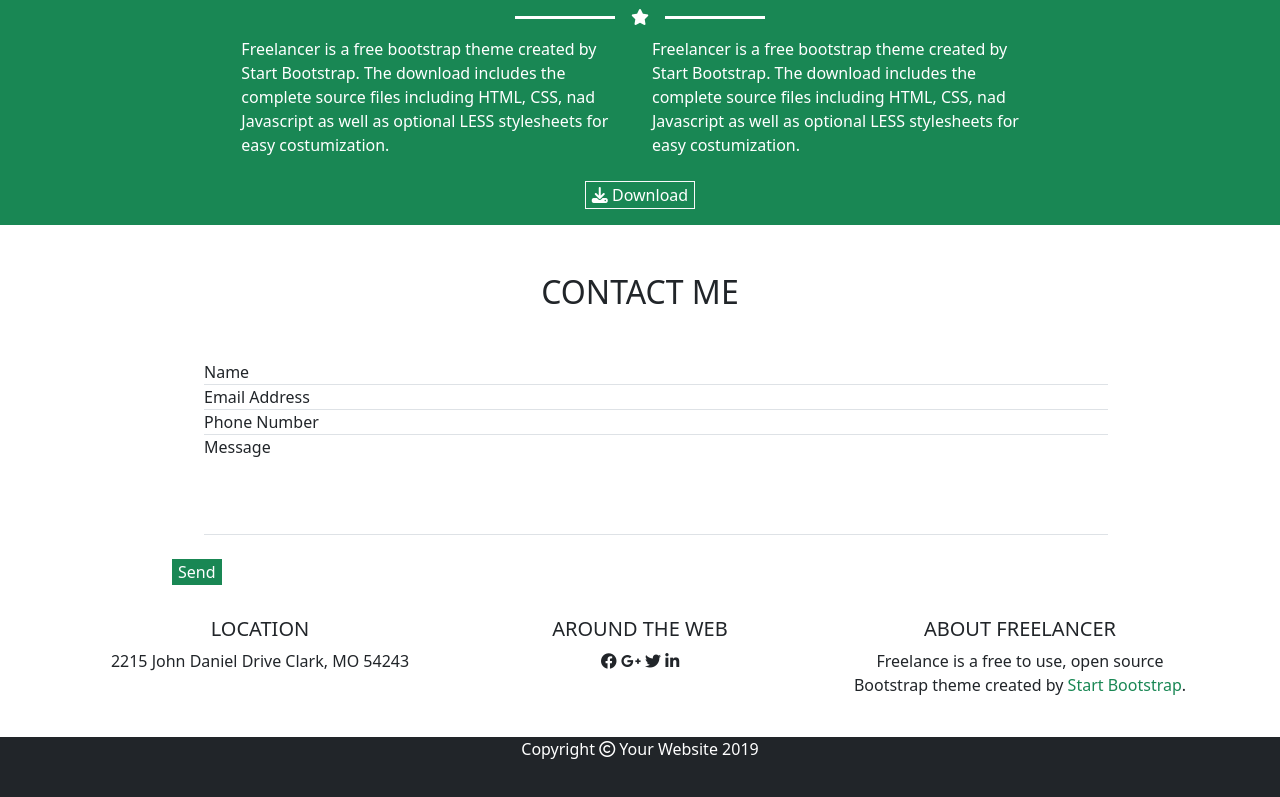
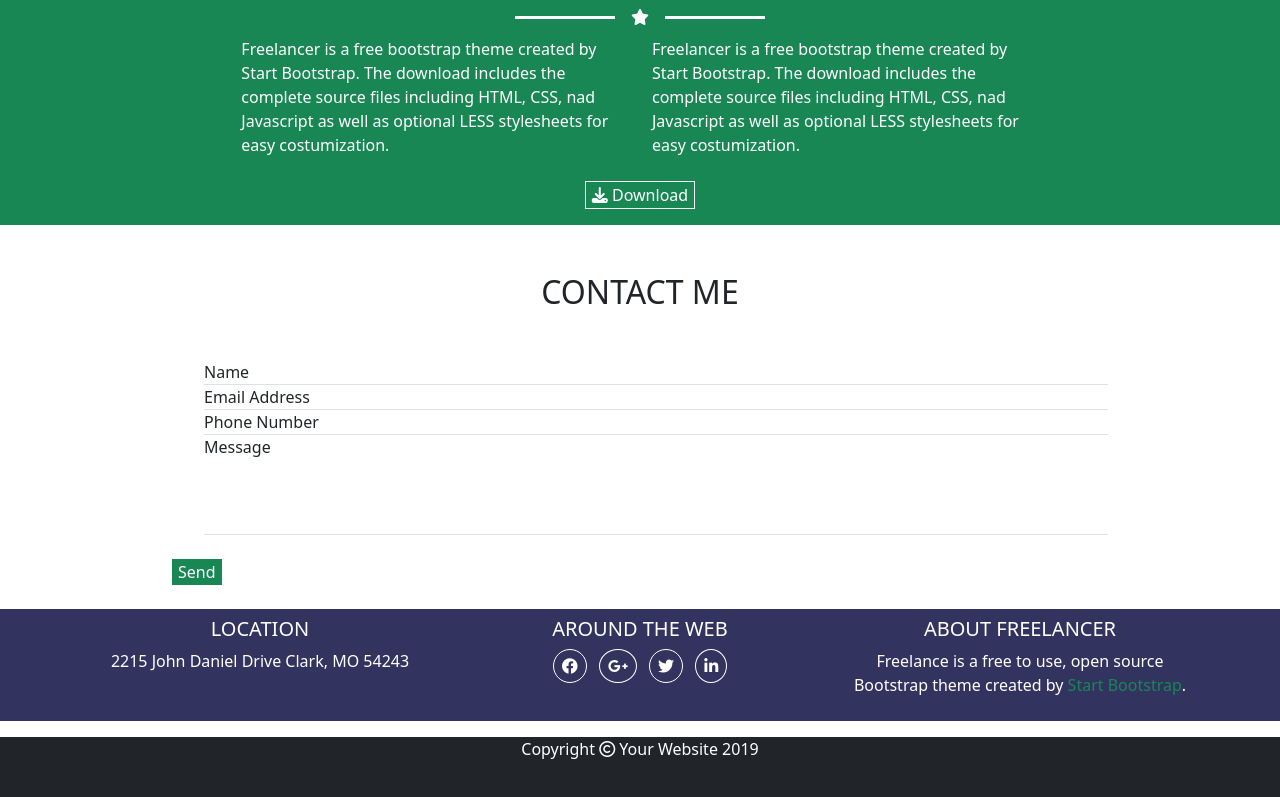
Before and after one commit to Maino24/html-css-bootstrap-freelancer, a plain HTML site: page index.html in a window 1280 px wide. Shown: the part 1272-2069 px from the top of the page. Drawn offline with nearby package versions, Linux system fonts and the light colour scheme.

Commit message:
colore quarta section

```diff
--- a/index.html
+++ b/index.html
@@ -123,7 +123,8 @@
 
         </section>
 
-        <section class="container text-center">
+        <section class="bg-color">
+            <div class="container text-center text-white">
                 <div class="row my-3">
                     <div class="col-sm-4 my-2">
                         <h5>LOCATION</h5>
@@ -134,10 +135,10 @@
                     <div class="col-sm-4 my-2">
                         <h5>AROUND THE WEB</h5>
                         <div>
-                        <span><i class="fa-brands fa-facebook"></i></span>
-                        <span><i class="fa-brands fa-google-plus-g"></i></span>
-                        <span><i class="fa-brands fa-twitter"></i></span>
-                        <span><i class="fa-brands fa-linkedin-in"></i></span>
+                            <span class="mx-1"><i class="px-2 py-2 border rounded-circle border-white fa-brands fa-facebook"></i></span>
+                            <span class="mx-1"><i class="px-2 py-2 border rounded-circle border-white fa-brands fa-google-plus-g"></i></span>
+                            <span class="mx-1"><i class="px-2 py-2 border rounded-circle border-white fa-brands fa-twitter"></i></span>
+                            <span class="mx-1"><i class="px-2 py-2 border rounded-circle border-white fa-brands fa-linkedin-in"></i></span>
                         </div>
                     </div>
 
@@ -145,6 +146,7 @@
                 <div class="col-sm-4 my-2">
                         <h5>ABOUT FREELANCER</h5>
                         <p>Freelance is a free to use, open source Bootstrap theme created by <span class="text-success">Start Bootstrap</span>.</p>
+                    </div>
                 </div>
             </div>
         </section>
--- a/style.css
+++ b/style.css
@@ -22,3 +22,7 @@ li{
     background-color: black;
     width: 100px;
 }
+
+.bg-color{
+    background-color: rgb(51, 51, 95);
+}
```
Lines whose indentation alone changed are shown as unchanged.
